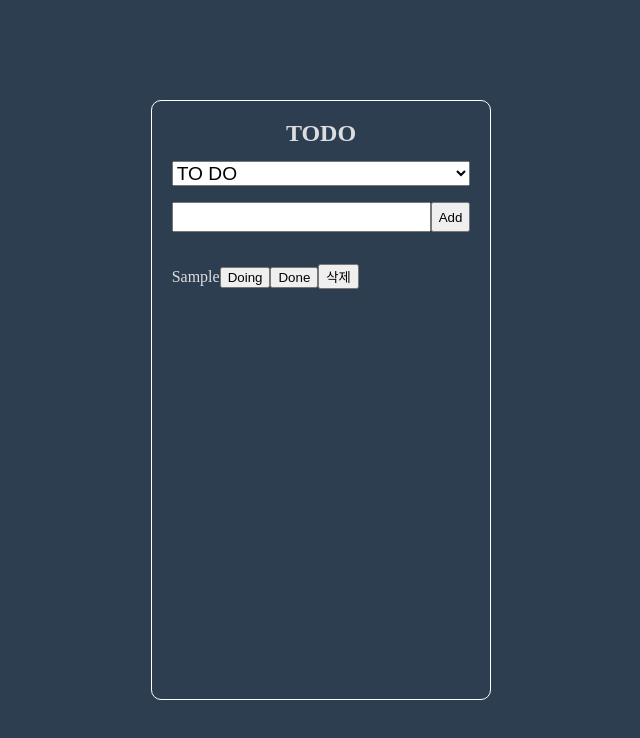
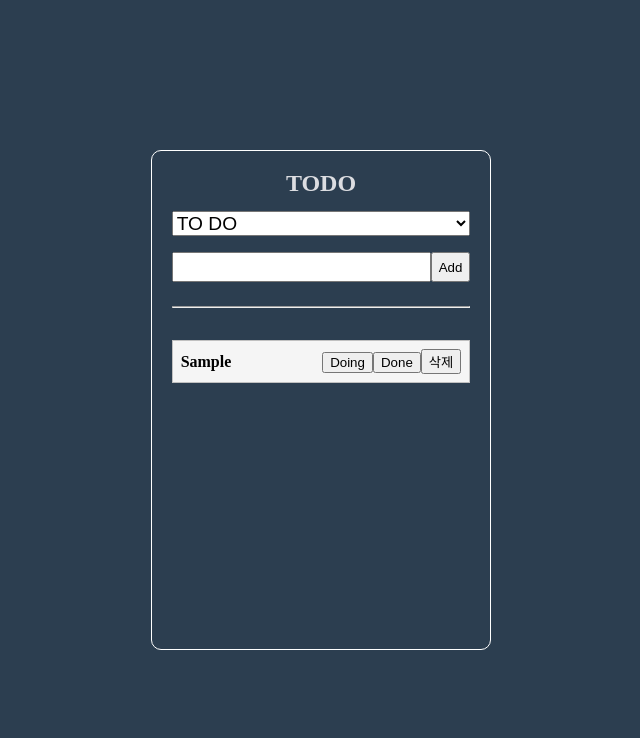
Before and after one commit to min33sky/recoil-todo, a React (Create React App) app: page / in a window 1280 px wide. Both pictures are taken after typing "Sample" into the empty fields and a click on the button "Add". Shown: the top 738 px of the page, without its empty margins (319-959 px from the left). Built offline with nearby package versions, Linux system fonts and the light colour scheme.

Commit message:
:lipstick: scrollbar styling

```diff
--- a/src/components/CreateTodo.tsx
+++ b/src/components/CreateTodo.tsx
@@ -5,7 +5,7 @@ import { categoryState, todoState } from '../atoms/todoAtom';
 
 const Form = styled.form`
   display: flex;
-  margin-bottom: 2rem;
+  margin-bottom: 1rem;
 
   input {
     flex-grow: 1;
--- a/src/components/Todo.tsx
+++ b/src/components/Todo.tsx
@@ -5,7 +5,23 @@ import styled from 'styled-components';
 import { Caterogies, ITodo, todoState } from '../atoms/todoAtom';
 
 const Container = styled(motion.li)`
-  /* TODO */
+  display: flex;
+  justify-content: space-between;
+  align-items: center;
+  width: 100%;
+  border: 1px solid silver;
+  background-color: whitesmoke;
+  color: black;
+  padding: 8px;
+  margin-bottom: 1rem;
+
+  span {
+    font-weight: 700;
+  }
+
+  &:last-child {
+    margin-bottom: 0;
+  }
 `;
 
 function Todo({ text, category, id }: ITodo) {
@@ -55,6 +71,7 @@ function Todo({ text, category, id }: ITodo) {
   return (
     <Container layout initial={{ opacity: 0 }} animate={{ opacity: 1 }} exit={{ opacity: 0 }}>
       <span>{text}</span>
+      <div>
         {category !== Caterogies.DOING && (
           <button name="DOING" onClick={handleClick}>
             Doing
@@ -71,6 +88,7 @@ function Todo({ text, category, id }: ITodo) {
           </button>
         )}
         <button onClick={deleteTodo}>삭제</button>
+      </div>
     </Container>
   );
 }
--- a/src/components/TodoList.tsx
+++ b/src/components/TodoList.tsx
@@ -18,7 +18,8 @@ const Container = styled(motion.div)`
   display: flex;
   flex-direction: column;
 
-  min-height: 600px;
+  height: 500px;
+  /* overflow: hidden; */
 
   padding: 20px;
   border: 1px solid white;
@@ -38,6 +39,25 @@ const Select = styled(motion.select)`
   outline: none;
 `;
 
+const Divider = styled.hr`
+  width: 100%;
+  color: white;
+  margin-bottom: 2rem;
+`;
+
+const List = styled(motion.ul)`
+  overflow-y: auto;
+
+  /* 스크롤바 스타일링 */
+  &::-webkit-scrollbar {
+    width: 4px;
+  }
+  &::-webkit-scrollbar-thumb {
+    border-radius: 2px;
+    background: orange;
+  }
+`;
+
 function TodoList() {
   const todos = useRecoilValue(todoSelector);
   const [category, setCategory] = useRecoilState(categoryState);
@@ -49,8 +69,9 @@ function TodoList() {
 
   return (
     <Background>
-      <Container layout>
+      <Container>
         <Title>TODO</Title>
+
         <Select onInput={handleInput} value={category}>
           <option value={Caterogies.TO_DO}>TO DO</option>
           <option value={Caterogies.DOING}>DOING</option>
@@ -59,13 +80,15 @@ function TodoList() {
 
         <CreateTodo />
 
-        <motion.ul>
+        <Divider />
+
+        <List layout>
           <AnimatePresence>
             {todos.map((todo) => (
               <Todo key={todo.id} {...todo} />
             ))}
           </AnimatePresence>
-        </motion.ul>
+        </List>
       </Container>
     </Background>
   );
```
Lines whose indentation alone changed are shown as unchanged.
